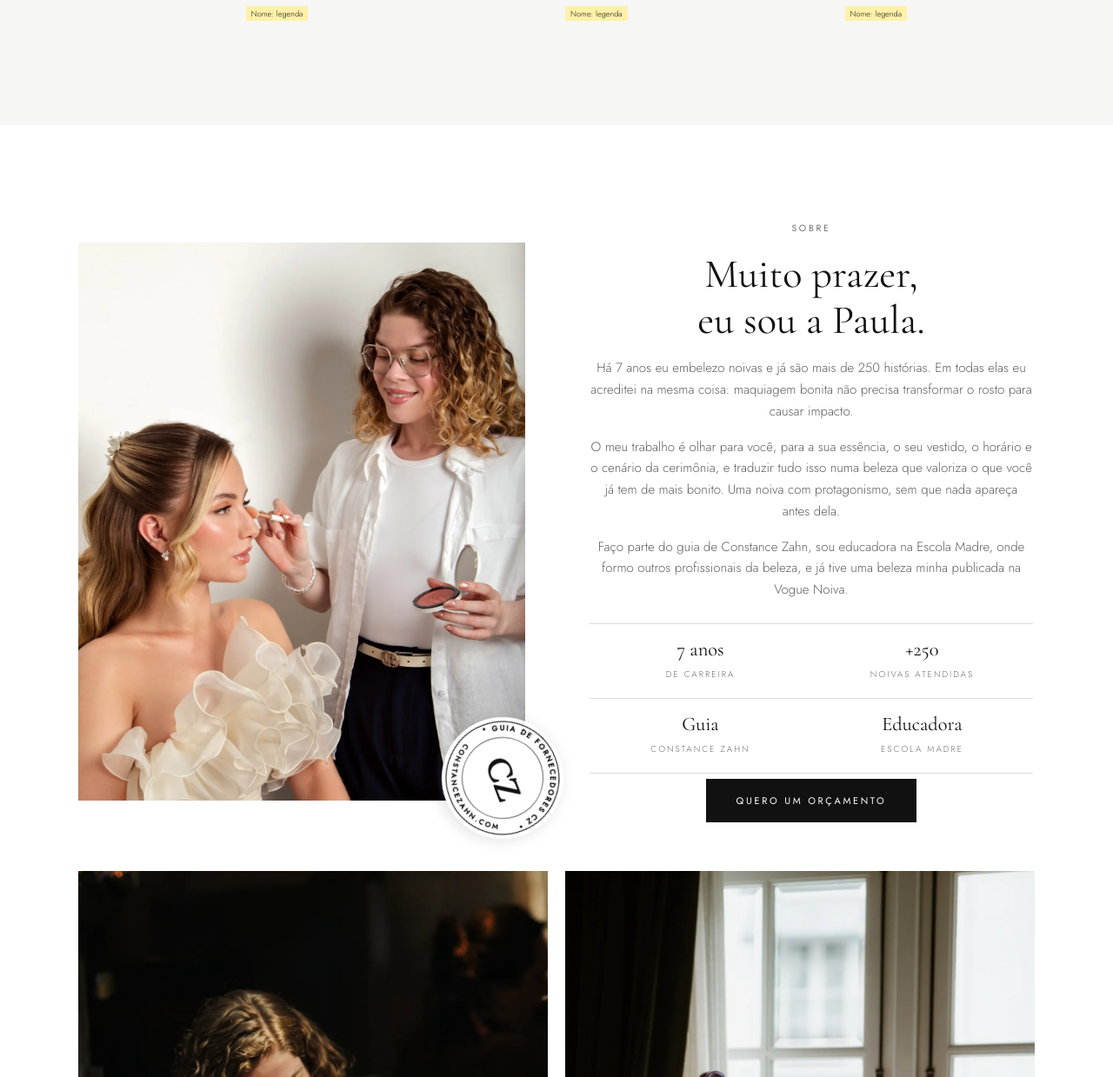
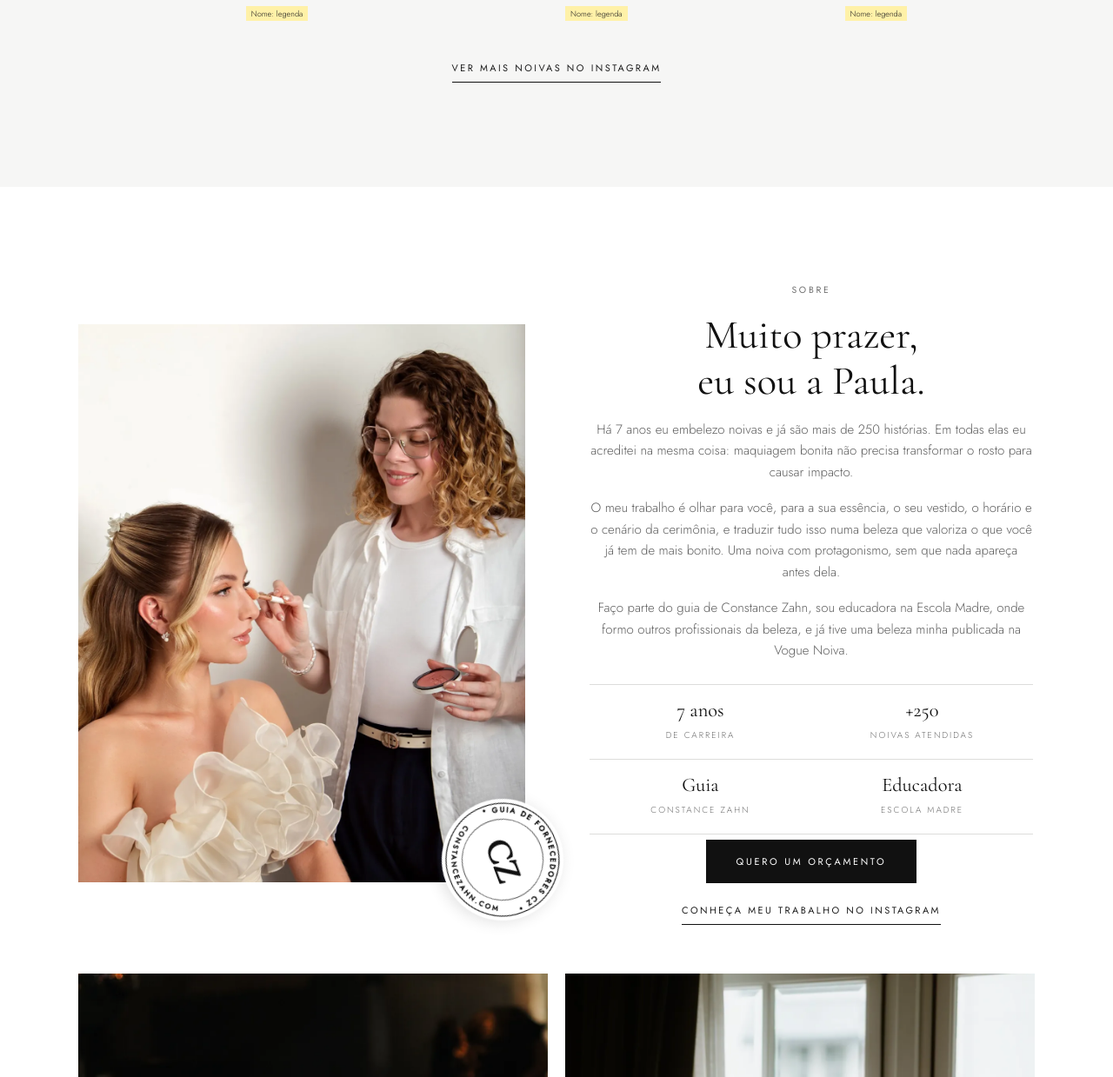
Before and after one commit to victorialamour/paula-kalisak, a plain HTML site: page index.html in a window 1280 px wide. Shown: the part 2361-3600 px from the top of the page at 87% size. Drawn offline with nearby package versions, Linux system fonts and the light colour scheme; a web font is replaced by a local one.

Commit message:
Adiciona os links do Instagram da Paula
Co-Authored-By: Claude Sonnet 5.5 <noreply@anthropic.com>

```diff
--- a/index.html
+++ b/index.html
@@ -723,6 +723,9 @@
       <figure class="pf"><div class="pf__img"><img src="fotos/noiva-04.webp" alt="Noiva loira com vestido de organza em babados" loading="lazy" style="object-position:50% 30%"></div><figcaption><span class="todo">Nome: legenda</span></figcaption></figure>
       <figure class="pf"><div class="pf__img"><img src="fotos/noiva-05.webp" alt="Noiva ruiva de sardas, com brinco de pérola e vestido de gola alta" loading="lazy" style="object-position:50% 30%"></div><figcaption><span class="todo">Nome: legenda</span></figcaption></figure>
     </div>
+    <div class="pf-more reveal">
+      <a class="link" href="https://www.instagram.com/paulakalisakbeauty/" target="_blank" rel="noopener">Ver mais noivas no Instagram</a>
+    </div>
   </div>
 </section>
 
@@ -761,6 +764,7 @@
     </ul>
     <div class="opening__actions reveal d2">
       <a class="btn" href="#" target="_blank" rel="noopener" data-wa>Quero um orçamento</a>
+      <a class="link" href="https://www.instagram.com/paulakalisakbeauty/" target="_blank" rel="noopener">Conheça meu trabalho no Instagram</a>
     </div>
     </div>
     <div class="opening__right">
@@ -908,6 +912,7 @@
     <svg class="mono" aria-hidden="true"><use href="#mono"/></svg>
     <span class="brand__name">PAULA KALISAK</span>
     <p class="footer__beauty">Maquiagem e Penteado para Noivas</p>
+    <p><a href="https://www.instagram.com/paulakalisakbeauty/" target="_blank" rel="noopener">@paulakalisakbeauty</a></p>
     <small>© 2026 Paula Kalisak</small>
   </div>
 </footer>
```
